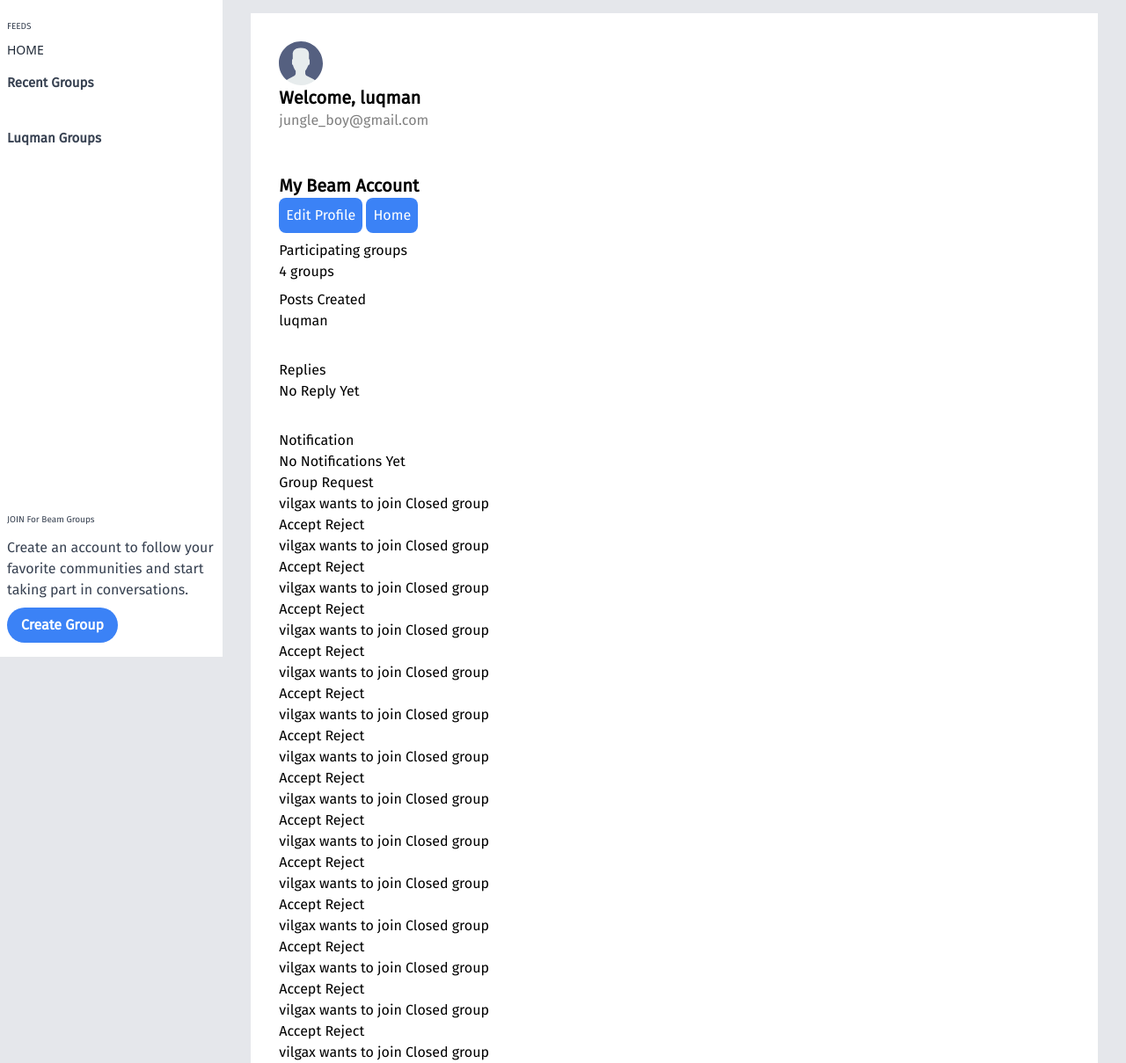
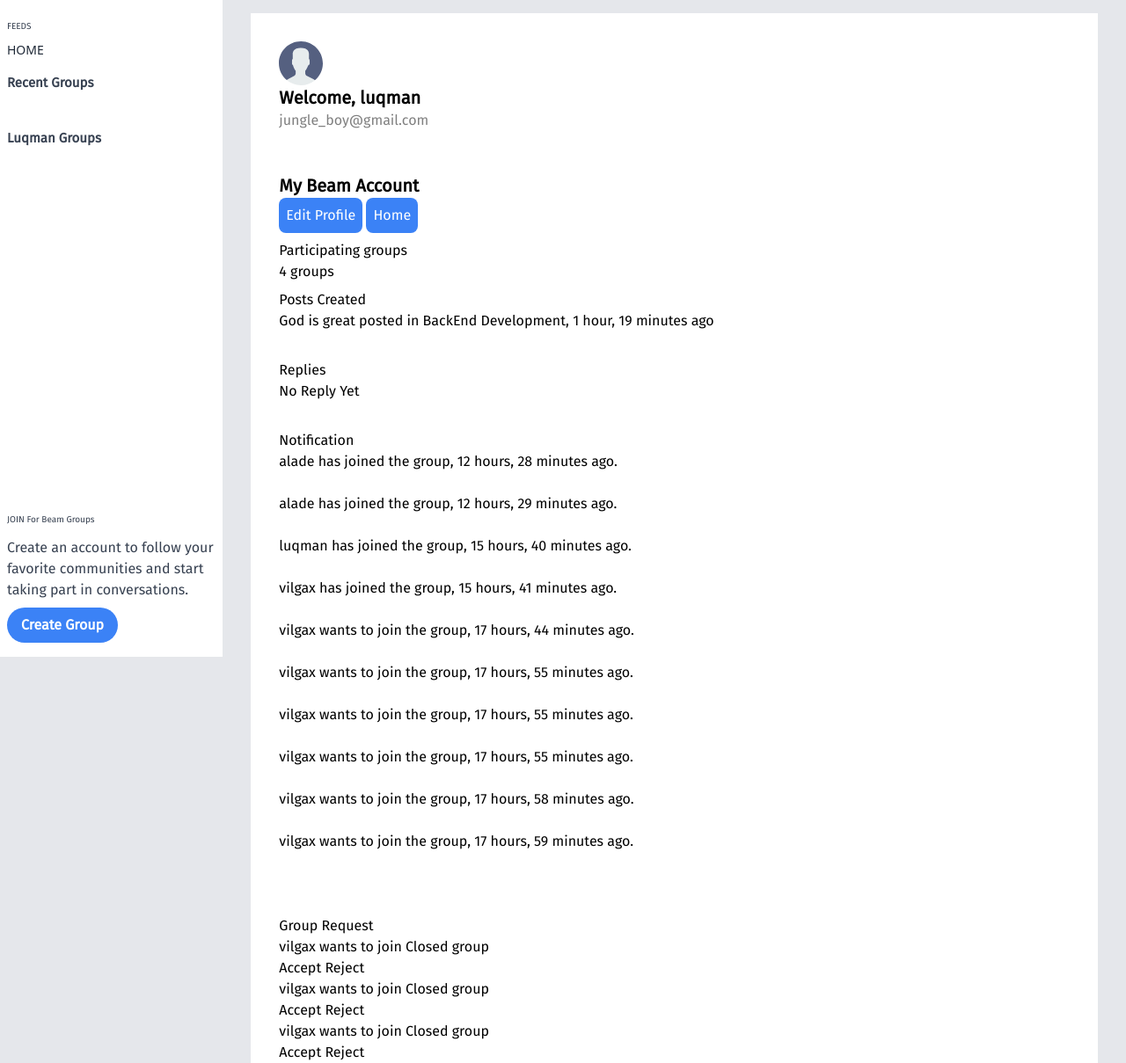
Before and after one commit to nulltoluwanimi/ats_social_app, a Django app: page /profile/2/ in a window 1280 px wide. Shown: the part 65-1274 px from the top of the page at 88% size. Run offline with Django 4.2, Linux system fonts and the light colour scheme; data comes from the database, SQL or seed files in the repository; both versions use the stored data as it was after the commit; data that the repository does not hold is empty; some libraries are stand-ins or nearby versions.

Commit message:
sorted notifications

```diff
--- a/ats_social_app/accounts/context_processors.py
+++ b/ats_social_app/accounts/context_processors.py
@@ -1,4 +1,4 @@
-from groups.models import Group, GroupRequest,  Members, Posts, Comments, Replies, Likes
+from groups.models import Group, GroupRequest, Members, Posts, Comments, Replies, Likes
 from activities.models import Notification, Event, Poll
 
 
@@ -10,16 +10,16 @@
             '-date_created')[:5]
 
         context['open_events'] = Event.objects.filter(
-            group__is_closed=False).order_by('date_created')[:4]
+            group__is_closed=False)[:4]
         context['open_posts'] = Posts.objects.filter(
-            group__is_closed=False).order_by('date_created')
+            group__is_closed=False)
         context['all_groups'] = Group.objects.all().order_by(
             '-date_created')[:10]
         if request.user.is_authenticated:
-            all_user_group= Members.objects.filter(member_id=request.user.id).values_list('group_id')
+            all_user_group = Members.objects.filter(member_id=request.user.id).values_list('group_id')
             context['user_group'] = Group.objects.filter(pk__in=all_user_group)
             # print(context, all_user_group)
-            context['not_user_groups'] =  Group.objects.exclude(pk__in=all_user_group)[:10]
+            context['not_user_groups'] = Group.objects.exclude(pk__in=all_user_group)[:10]
         return context
     except Exception as e:
         print(e)
--- a/ats_social_app/accounts/templates/accounts/profile_view.html
+++ b/ats_social_app/accounts/templates/accounts/profile_view.html
@@ -28,7 +28,7 @@
              {% comment %} {{posts}} {% endcomment %}
              <h5>{{ posts.count }}</h5>
              {% for post in posts %}
-             <P>{{post}}</P>
+             <P>{{post}} posted in {{post.group}}, {{post.date_created | timesince}} ago</P>
              {% empty %}
              <p>No Posts Yet</p>
              {% endfor %}
@@ -52,12 +52,17 @@
          <div class="flex flex-col mt-2">
              <h3>Notification</h3>
              <h5>{{ user_notifications.count }}</h5>
-             {% for notification in user_notifications  %}
-             <P>{{notification}}</P>
+             {% for notification in notifications  %}
+             <p>{{notification.title}}</p>
+             <p>{{notification.content}}, {{notification.time_stamp | timesince}} ago.</p>
+             <br>
              {% empty %}
              <p>No Notifications Yet</p>
              {% endfor %}
          </div>
+
+         <br>
+         <br>
 
          {% if a_creator %}
          <div>
--- a/ats_social_app/accounts/views.py
+++ b/ats_social_app/accounts/views.py
@@ -92,12 +92,12 @@
         comment_created = []
         replies_created = []
         group_requests = []
-        user_notifications = []
+        user_notifications = User.objects.get(id=self.kwargs["pk"]).notification_users.all()
         number_of_groups = Members.active_objects.filter(member_id=self.kwargs["pk"])
         for member in number_of_groups:
             for post in Posts.objects.all():
                 if member.id == post.member_id:
-                    post_created.append(member)
+                    post_created.append(post)
 
         for member in number_of_groups:
             for comment in Comments.active_objects.all():
@@ -119,18 +119,12 @@
                 if group.id == request.group_id:
                     group_requests.append(request)
 
-        for all_not in Notification.objects.all():
-            print(all_not.user.all())
-            for user_pk in all_not.user.all():
-                if self.kwargs["pk"] == user_pk.id:
-                    user_notifications.append(all_not)
-
         context = super(UserProfile, self).get_context_data()
         context["user"] = self.get_queryset()
         context["groups"] = number_of_groups
         context["posts"] = post_created
         context["replies"] = replies_created
-        context["notification"] = user_notifications
+        context["notifications"] = user_notifications
         context["a_creator"] = a_creator
         context["requests"] = group_requests
         return context
--- a/ats_social_app/activities/models.py
+++ b/ats_social_app/activities/models.py
@@ -3,6 +3,7 @@
 
 from accounts.models import User
 from groups.models import Group, SuspendedMember, NotSuspendedMember, Posts, Replies, Likes
+
 
 # Create your models here.
 
@@ -34,6 +35,12 @@
     content = models.TextField()
     time_stamp = models.DateTimeField(auto_now_add=True)
     is_admin_notification = models.BooleanField(default=False)
+
+    class Meta:
+        ordering = ('-time_stamp',)
+
+    def __str__(self):
+        return self.title
 
 
 class Event(models.Model):
@@ -69,7 +76,12 @@
     # poll_option = models.JSONField(
     #     default=_json(), help_text="Maximum of 4 Options")
 
-    poll_option_1 = models.ManyToManyField(User, related_name="poll_1")
-    poll_option_2 = models.ManyToManyField(User, related_name="poll_2")
-    poll_option_3 = models.ManyToManyField(User, related_name="poll_3")
-    poll_option_4 = models.ManyToManyField(User, related_name="poll_4")
+    poll_option_1_tag = models.CharField(max_length=40, null=True, blank=True)
+    poll_option_2_tag = models.CharField(max_length=40, null=True, blank=True)
+    poll_option_3_tag = models.CharField(max_length=40, null=True, blank=True)
+    poll_option_4_tag = models.CharField(max_length=40, null=True, blank=True)
+
+    poll_option_1_count = models.ManyToManyField(User, related_name="poll_1")
+    poll_option_2_count = models.ManyToManyField(User, related_name="poll_2")
+    poll_option_3_count = models.ManyToManyField(User, related_name="poll_3")
+    poll_option_4_count = models.ManyToManyField(User, related_name="poll_4")
--- a/ats_social_app/groups/models.py
+++ b/ats_social_app/groups/models.py
@@ -117,6 +117,10 @@
     class Meta:
         verbose_name = 'post'
         verbose_name_plural = 'posts'
+        ordering = ('-date_created',)
+
+    def __str__(self):
+        return self.title
 
 
 class Comments(models.Model):
@@ -165,7 +169,7 @@
     reply = models.ForeignKey(
         Replies, blank=True, null=True, on_delete=models.SET_NULL)
     date_created = models.DateTimeField(auto_now_add=True)
-    is_active = models.BooleanField(default=True)
+    is_active = models.BooleanField(default=False)
 
     objects = models.Manager()
     active_objects = ActiveManager()
```
Also changed, not shown: ats_social_app/groups/views.py (+10 -7 lines), ats_social_app/db.sqlite3.
